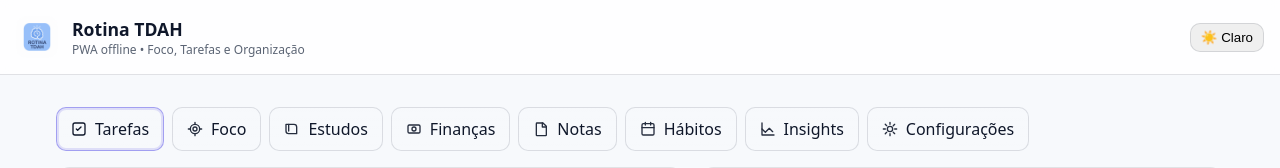
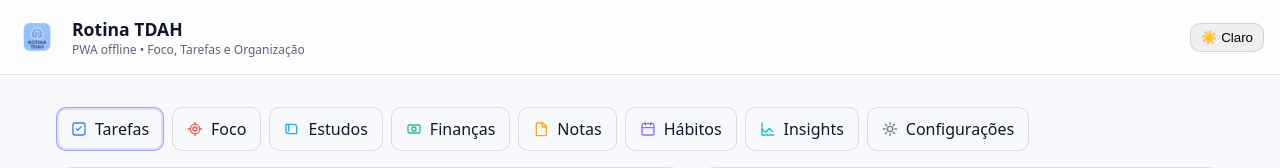
Before and after one commit to TenorioDevfullStack/tdah_pwa, a Next.js app: page / in a window 1280 px wide. Shown: the top 168 px of the page. Built offline with nearby package versions, Linux system fonts and the light colour scheme; no server answers.

Commit message:
feat(ui): cores nos ícones das abas (SVG)\n\n- Define paleta por aba via CSS (.tab[data-tab])\n- Mantém herança de currentColor nos SVGs e normalização de tamanho

```diff
--- a/app/globals.css
+++ b/app/globals.css
@@ -158,6 +158,16 @@ a {
 .tab-ic { opacity: 0.9; width: 16px; height: 16px; display: inline-flex; align-items: center; justify-content: center; }
 .tab-ic > svg { width: 16px; height: 16px; }
 .tab.active .tab-ic { opacity: 1; }
+
+/* Tab icon colors */
+.tab[data-tab="tarefas"] .tab-ic { color: #3b82f6; }
+.tab[data-tab="foco"] .tab-ic { color: #ef4444; }
+.tab[data-tab="estudos"] .tab-ic { color: #0ea5e9; }
+.tab[data-tab="financas"] .tab-ic { color: #10b981; }
+.tab[data-tab="notas"] .tab-ic { color: #f59e0b; }
+.tab[data-tab="habitos"] .tab-ic { color: #8b5cf6; }
+.tab[data-tab="insights"] .tab-ic { color: #06b6d4; }
+.tab[data-tab="config"] .tab-ic { color: #64748b; }
 .grid {
   display: grid;
   grid-template-columns: 1fr;
```
Also changed, not shown: public/sw.js.
